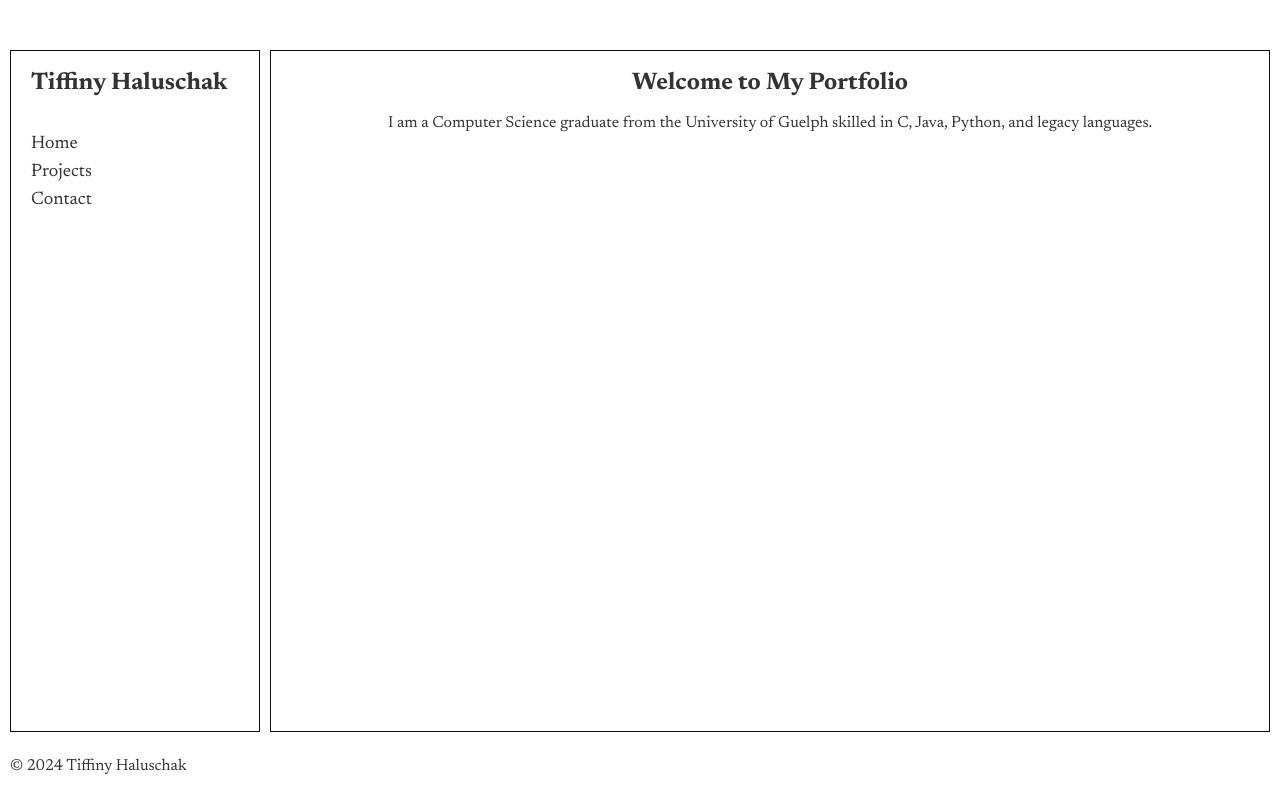
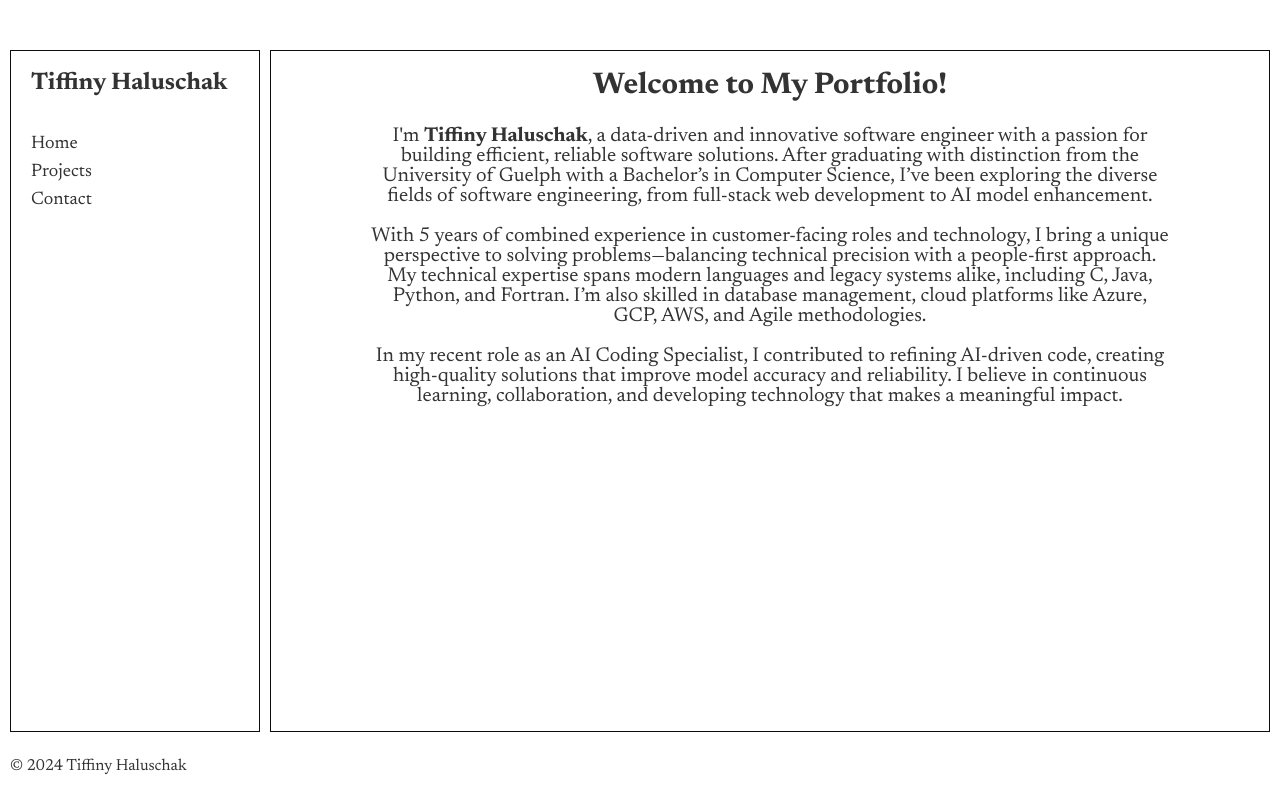
Before and after one commit to TiffinyHaluschak/portfolio, a plain HTML site: page index.html in a window 1280 px wide. Drawn offline with Linux system fonts and the light colour scheme.

Commit message:
Add description to Home page.

```diff
--- a/css/styles.css
+++ b/css/styles.css
@@ -88,6 +88,11 @@ main section {
 
 main h2 {
     margin-top: 0;
+    font-size: 30px;
+}
+
+main p {
+    font-size: 20px;
 }
 
 .contact-form {
--- a/index.html
+++ b/index.html
@@ -29,8 +29,16 @@
         <!-- Main Content -->
         <main>
             <section>
-                <h2>Welcome to My Portfolio</h2>
-                <p>I am a Computer Science graduate from the University of Guelph skilled in C, Java, Python, and legacy languages.</p>
+                <h2>Welcome to My Portfolio!</h2>
+                <p>
+                    I'm <strong>Tiffiny Haluschak</strong>, a data-driven and innovative software engineer with a passion for building efficient, reliable software solutions. After graduating with distinction from the University of Guelph with a Bachelor’s in Computer Science, I’ve been exploring the diverse fields of software engineering, from full-stack web development to AI model enhancement.
+                </p>
+                <p>
+                    With 5 years of combined experience in customer-facing roles and technology, I bring a unique perspective to solving problems—balancing technical precision with a people-first approach. My technical expertise spans modern languages and legacy systems alike, including C, Java, Python, and Fortran. I’m also skilled in database management, cloud platforms like Azure, GCP, AWS, and Agile methodologies.
+                </p>
+                <p>
+                    In my recent role as an AI Coding Specialist, I contributed to refining AI-driven code, creating high-quality solutions that improve model accuracy and reliability. I believe in continuous learning, collaboration, and developing technology that makes a meaningful impact.
+                </p>
             </section>
         </main>
     </div>
```
